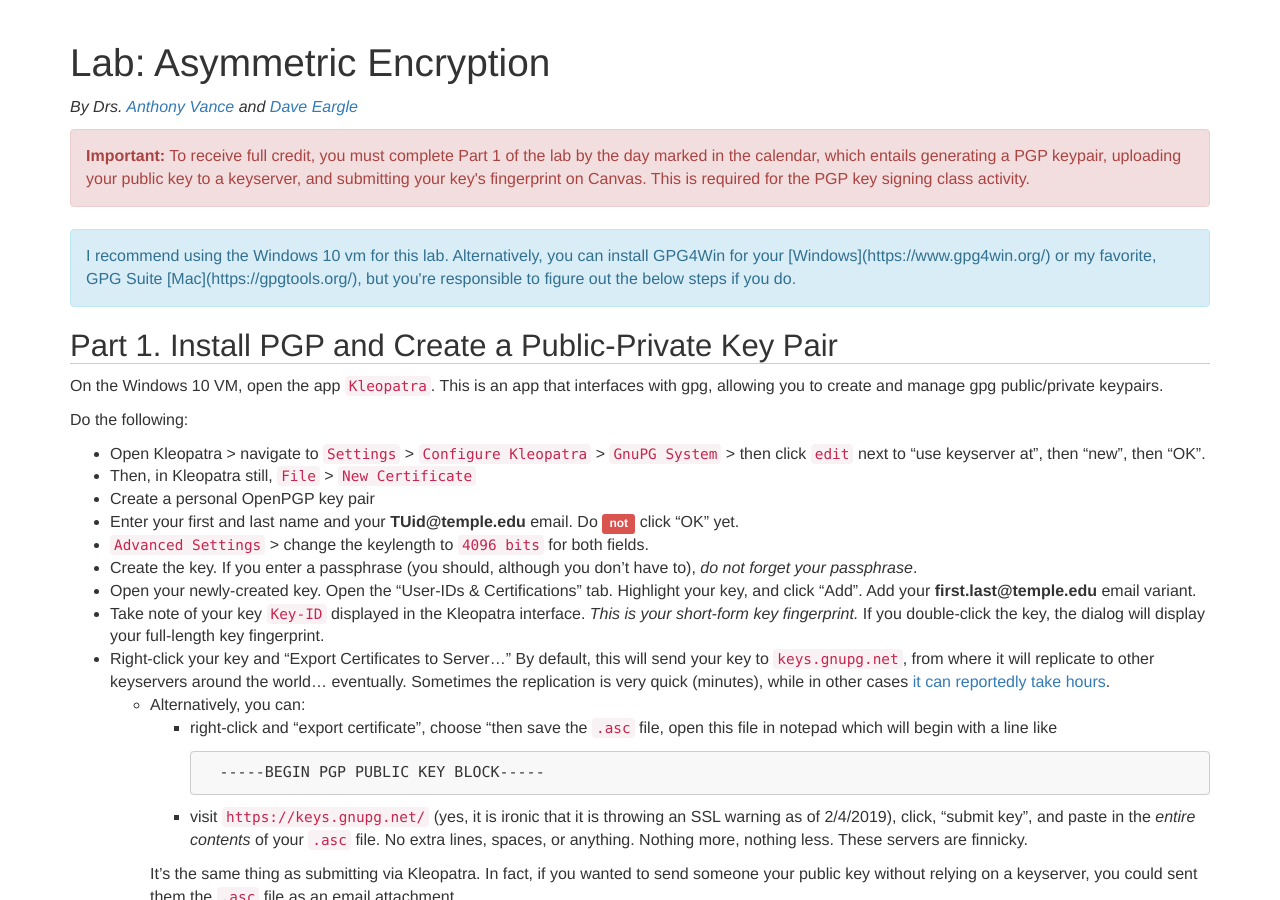
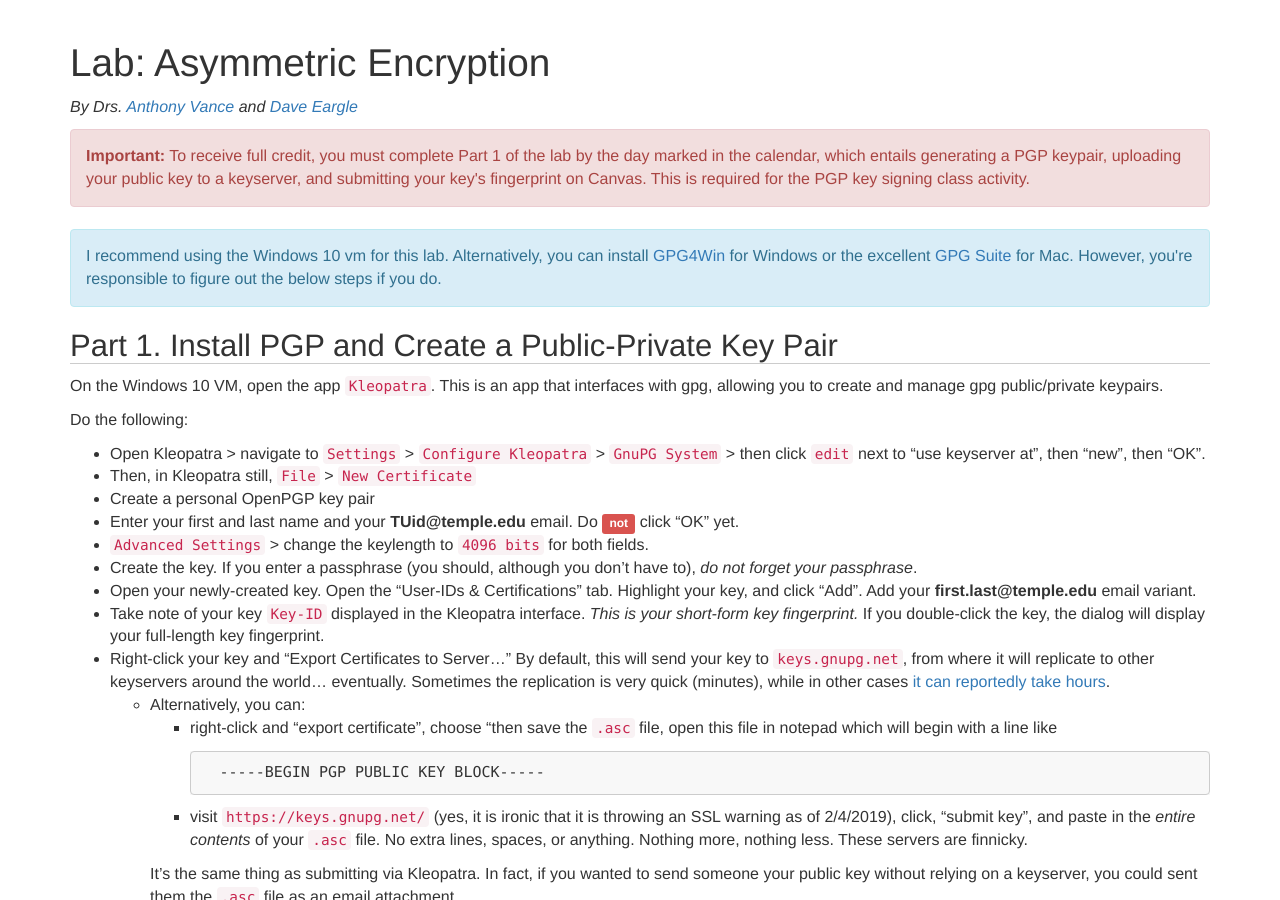
Before and after one commit to security-assignments/security-assignments.github.io, a Jekyll site: the page built from _labs/lab_asymmetric_encryption.md, in a window 1280 px wide and 900 px high. Built offline with Jekyll 4.4.1, drawn with Linux system fonts in a browser that asks for light colours.

```diff
--- a/_labs/lab_asymmetric_encryption.md
+++ b/_labs/lab_asymmetric_encryption.md
@@ -7,7 +7,7 @@ description: PGP setup and RSA practice
 
 <div class='alert alert-danger'><strong>Important:</strong> To receive full credit, you must complete Part 1 of the lab by the day marked in the calendar, which entails generating a PGP keypair, uploading your public key to a keyserver, and submitting your key's fingerprint on Canvas. This is required for the PGP key signing class activity.</div>
 
-<div class='alert alert-info'>I recommend using the Windows 10 vm for this lab. Alternatively, you can install GPG4Win for your [Windows](https://www.gpg4win.org/) or my favorite, GPG Suite [Mac](https://gpgtools.org/), but you're responsible to figure out the below steps if you do.</div>
+<div class='alert alert-info'>I recommend using the Windows 10 vm for this lab. Alternatively, you can install <a href="https://www.gpg4win.org/">GPG4Win</a> for Windows or the excellent <a href="https://gpgtools.org/">GPG Suite</a> for Mac. However, you're responsible to figure out the below steps if you do.</div>
 
 # Part 1. Install PGP and Create a Public-Private Key Pair
 
```
Also changed, not shown: _labs/lab_digital_certificates.md (+1 -1 lines).
